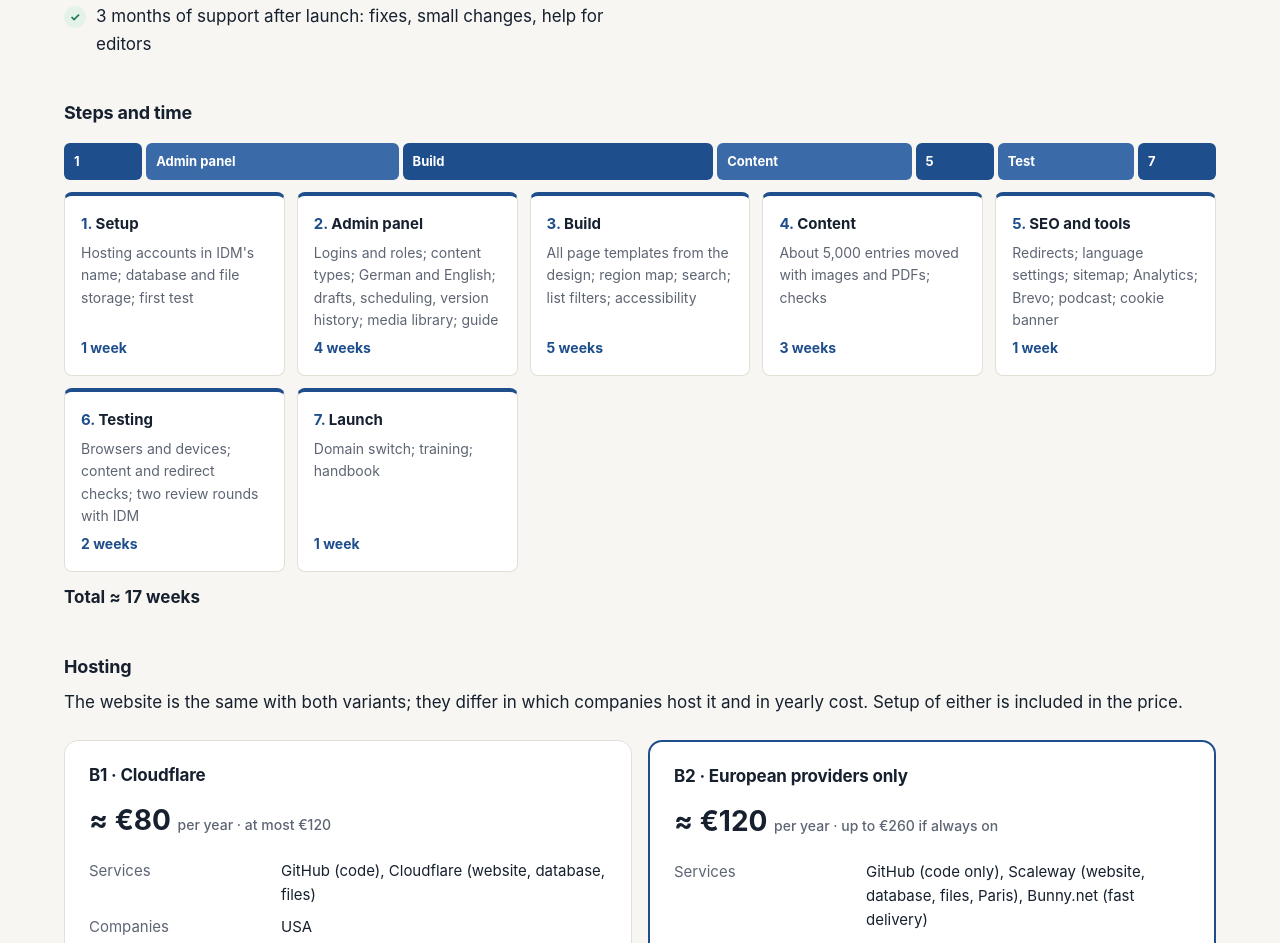
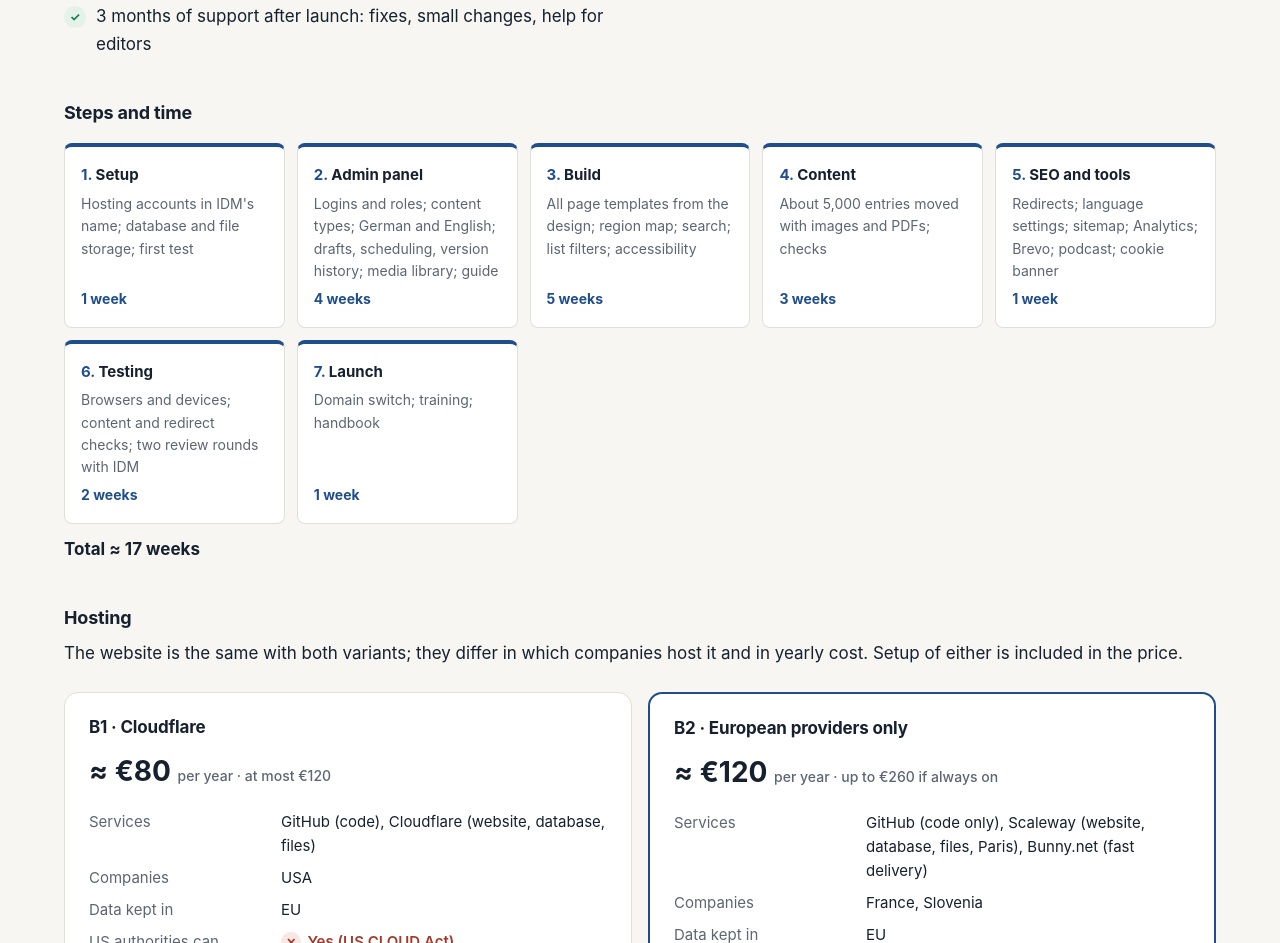
Before and after one commit to PiperHolliwel/idm-relaunch-proposal, a plain HTML site: page index.html in a window 1280 px wide. Shown: the part 4434-5377 px from the top of the page. Drawn offline with Linux system fonts and the light colour scheme.

Commit message:
Remove timeline bar

```diff
--- a/index.html
+++ b/index.html
@@ -155,9 +155,6 @@
     </ul>
 
     <h3 class="sub">Steps and time</h3>
-    <div class="timeline" aria-hidden="true">
-      <span style="--w:1">1</span><span style="--w:4">Admin panel</span><span style="--w:5">Build</span><span style="--w:3">Content</span><span style="--w:1">5</span><span style="--w:2">Test</span><span style="--w:1">7</span>
-    </div>
     <ol class="steps">
       <li style="--w:1"><b>Setup</b><span>Hosting accounts in IDM's name; database and file storage; first test</span><em>1 week</em></li>
       <li style="--w:4"><b>Admin panel</b><span>Logins and roles; content types; German and English; drafts, scheduling, version history; media library; guide</span><em>4 weeks</em></li>
--- a/styles.css
+++ b/styles.css
@@ -126,7 +126,7 @@ h3.sub { margin-top: 2.75rem; }
 .timeline { display: flex; gap: 0.25rem; margin: 1.25rem 0 0.75rem; }
 .timeline span { flex: var(--w) 1 0; min-width: 0; background: var(--accent); color: var(--accent-ink); font-size: 0.8125rem; font-weight: 650; padding: 0.5rem 0.625rem; border-radius: 0.375rem; white-space: nowrap; overflow: hidden; text-overflow: clip; }
 .timeline span:nth-child(even) { background: #3b6aa8; }
-.steps { list-style: none; padding: 0; margin: 0; display: grid; grid-template-columns: repeat(auto-fill, minmax(13rem, 1fr)); gap: 0.75rem; counter-reset: step; }
+.steps { list-style: none; padding: 0; margin: 1.25rem 0 0; display: grid; grid-template-columns: repeat(auto-fill, minmax(13rem, 1fr)); gap: 0.75rem; counter-reset: step; }
 .steps li { counter-increment: step; background: var(--paper); border: 1px solid var(--line); border-top: 0.3rem solid var(--accent); border-radius: 0.5rem; padding: 1rem; display: flex; flex-direction: column; gap: 0.35rem; font-size: 0.875rem; }
 .steps b::before { content: counter(step) ". "; color: var(--accent); }
 .steps b { font-size: 0.9375rem; }
```
Also changed, not shown: 1 other file.
